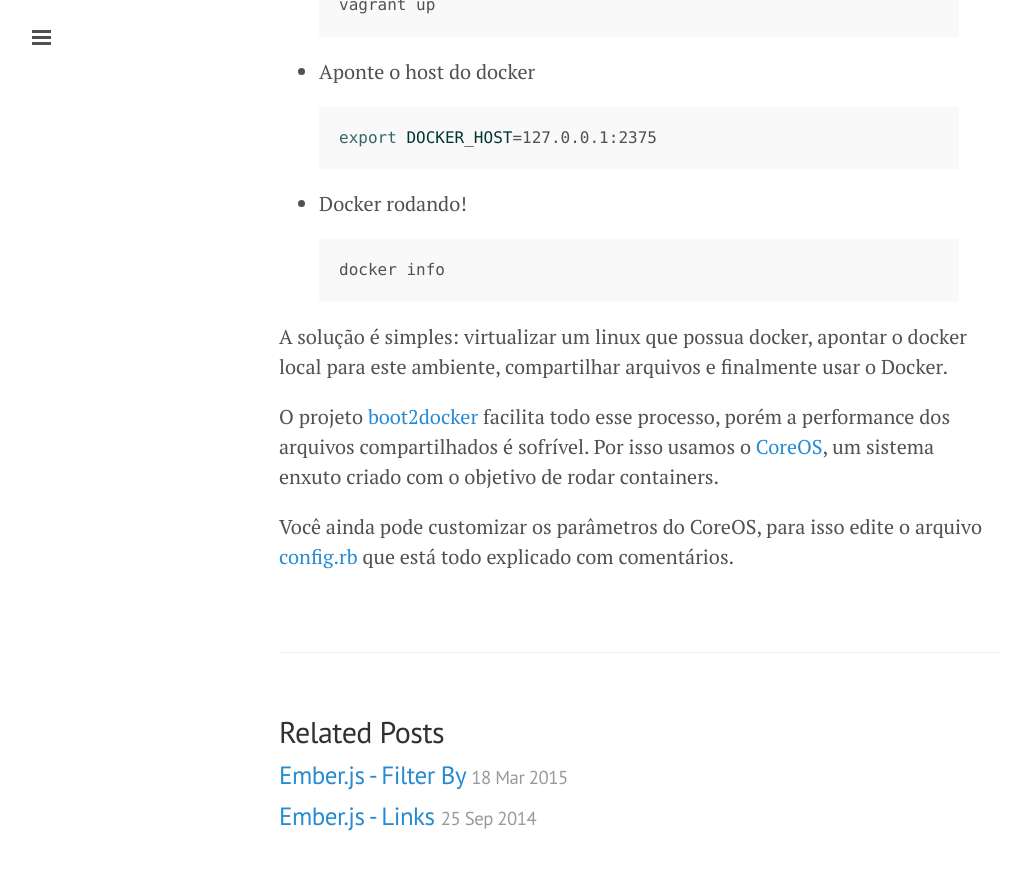
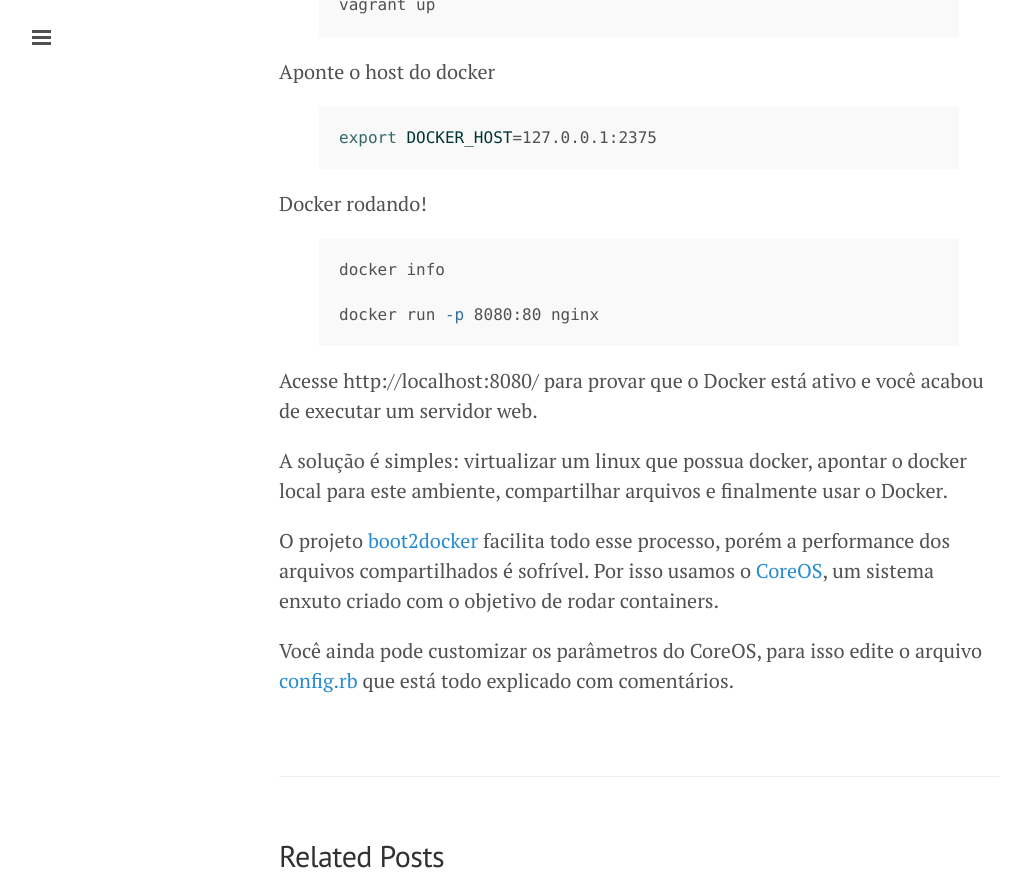
Before and after one commit to leandrocp/leandrocp.github.io, a Jekyll site: the page built from _posts/2015-06-19-docker-no-macos.md, in a window 1280 px wide and 900 px high, scrolled down 1449 px, cut to the strip 0-889 px from the top of the window. Shown: the whole strip, without its empty margins (1-1016 px from the left). Built offline with Jekyll 4.4.1, drawn with Linux system fonts in a browser that asks for light colours; Markdown is read by kramdown in place of the engine named in the settings.

Commit message:
Update 2015-06-19-docker-no-macos.md

```diff
--- a/_posts/2015-06-19-docker-no-macos.md
+++ b/_posts/2015-06-19-docker-no-macos.md
@@ -9,7 +9,8 @@ O único sistema operacional suportado atualmente é o Linux, porém há formas
 
 **TL/DR**
 
-* Instale os gerenciadores [brew](http://brew.sh/), [cask](https://github.com/caskroom/homebrew-cask) e também o git, caso ainda não tenha:
+Instale os gerenciadores [brew](http://brew.sh/), [cask](https://github.com/caskroom/homebrew-cask) e também o git, caso ainda não tenha:
+
 {% highlight bash %}
 ruby -e "$(curl -fsSL
 https://raw.githubusercontent.com/Homebrew/install/master/install)"
@@ -19,42 +20,53 @@ brew install caskroom/cask/brew-cask
 brew install git
 {% endhighlight %}
 
-* Instale o [VirtualBox](https://www.virtualbox.org/)
+Instale o [VirtualBox](https://www.virtualbox.org/)
+
 {% highlight bash %}
 brew cask install virtualbox
 {% endhighlight %}
 
-* Instale o [Vagrant](https://www.vagrantup.com/)
+Instale o [Vagrant](https://www.vagrantup.com/)
+
 {% highlight bash %}
 brew cask install vagrant
 {% endhighlight %}
 
-* Instale o Docker
+Instale o Docker
+
 {% highlight bash %}
 brew install docker
 {% endhighlight %}
 
-* Clone o projeto com o sistema pronto
+Clone o projeto com o sistema pronto
+
 {% highlight bash %}
 git clone https://github.com/leandrocp/coreos-vagrant.git
 
 cd coreos-vagrant
 {% endhighlight %}
 
-* Inicialize o Vagrant
+Inicialize o Vagrant
+
 {% highlight bash %}
 vagrant up
 {% endhighlight %}
 
-* Aponte o host do docker
+Aponte o host do docker
+
 {% highlight bash %}
 export DOCKER_HOST=127.0.0.1:2375
 {% endhighlight %}
 
-* Docker rodando!
+Docker rodando!
+
 {% highlight bash %}
 docker info
+
+docker run -p 8080:80 nginx
 {% endhighlight %}
+
+Acesse http://localhost:8080/ para provar que o Docker está ativo e você acabou de executar um servidor web.
 
 A solução é simples: virtualizar um linux que possua docker, apontar o docker local para este ambiente, compartilhar arquivos e finalmente usar o Docker.
 
```
